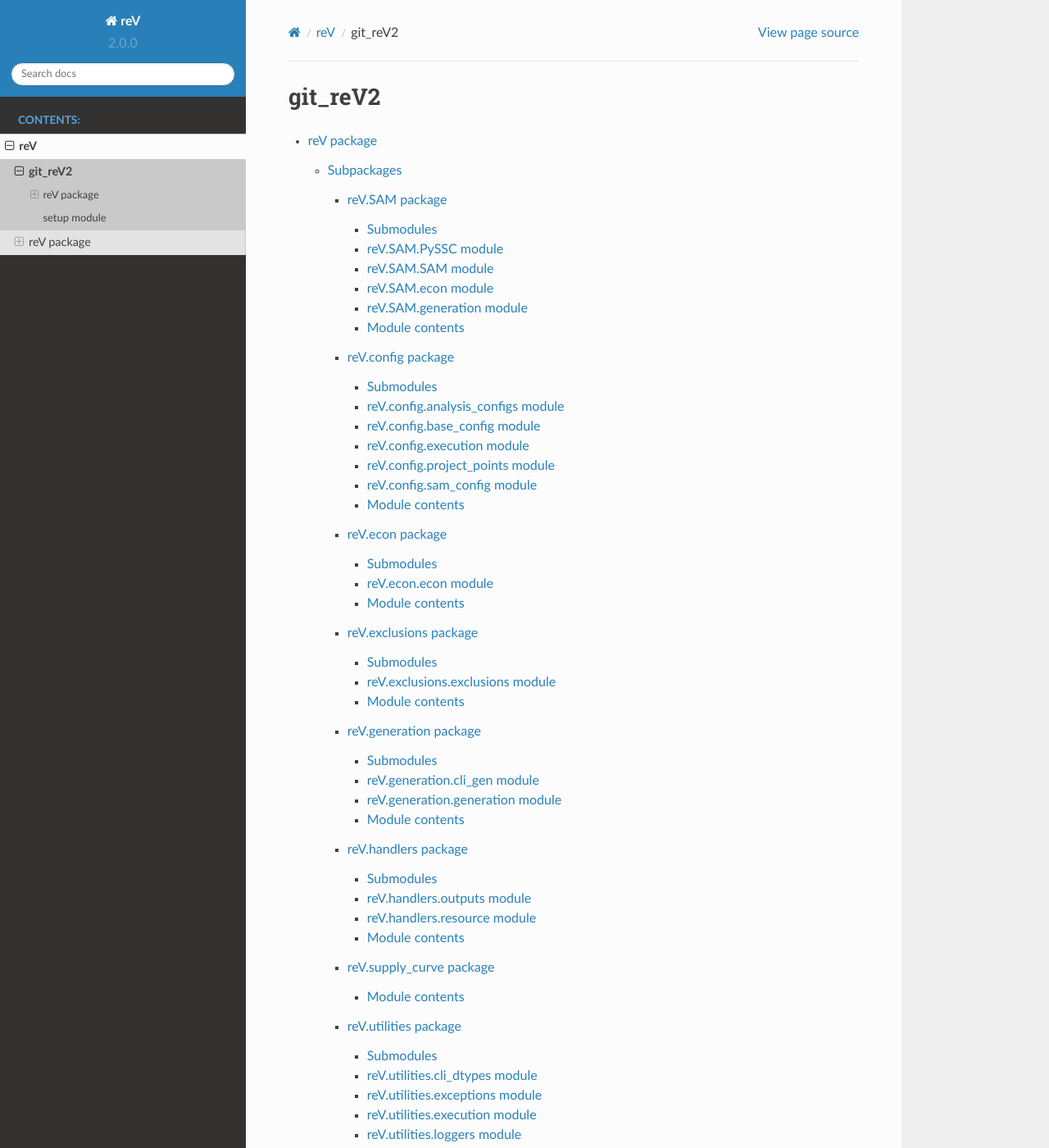
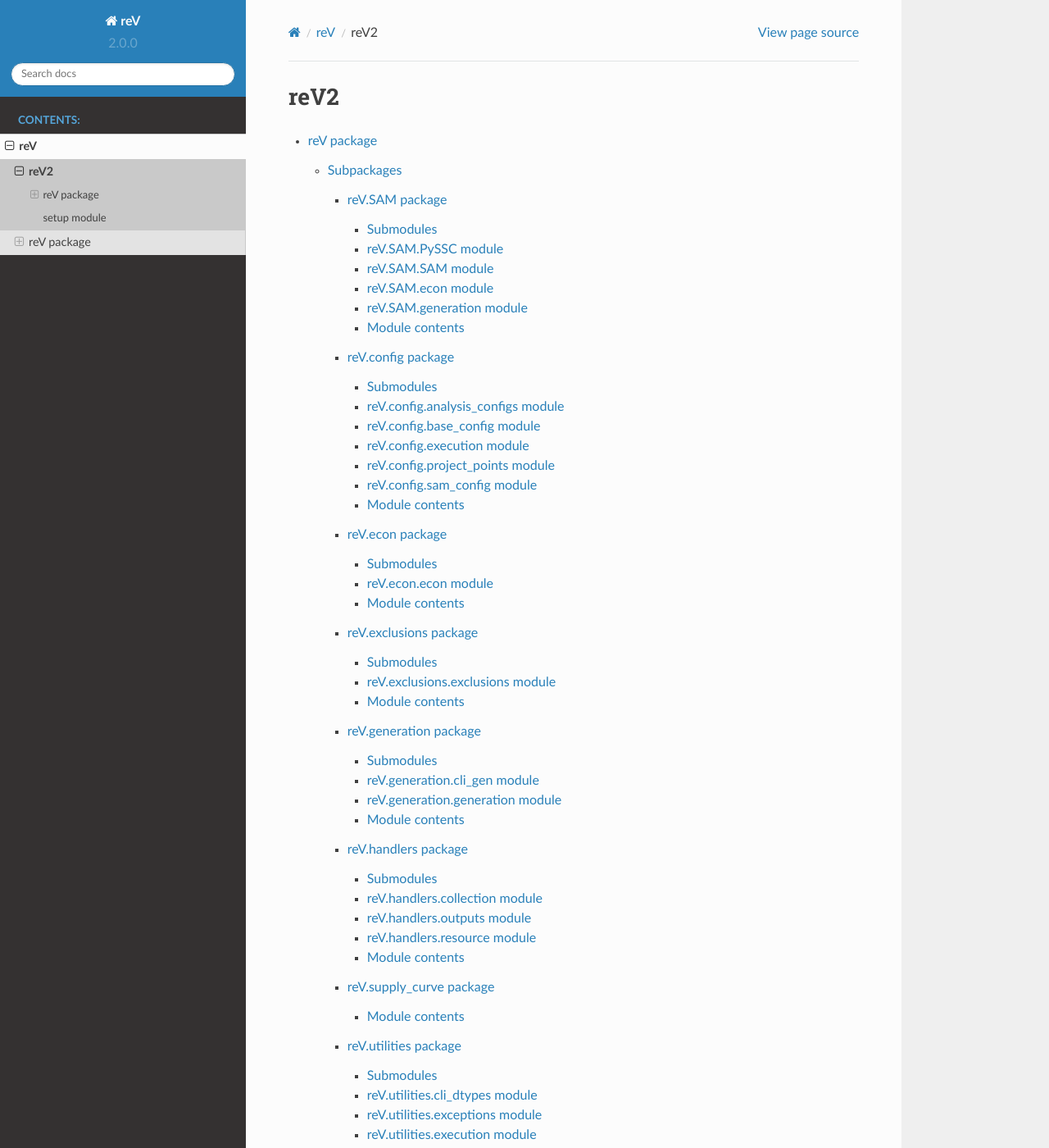
Before and after one commit to NREL/reV, a Sphinx documentation site: the page built from docs/source/reV/modules.rst, in a window 1280 px wide and 1400 px high. Shown: the whole window at 82% size. Built offline with Sphinx 7.4.7 and the Read the Docs theme 2.0.0, drawn with Linux system fonts in a browser that asks for light colours; some of the changed text lies outside the part shown.

Commit message:
docs updated

```diff
--- a/docs/source/reV/modules.rst
+++ b/docs/source/reV/modules.rst
@@ -1,5 +1,5 @@
-git_reV2
-========
+reV2
+====
 
 .. toctree::
    :maxdepth: 4
--- a/docs/source/reV/reV.handlers.rst
+++ b/docs/source/reV/reV.handlers.rst
@@ -3,6 +3,14 @@ reV.handlers package
 
 Submodules
 ----------
+
+reV.handlers.collection module
+------------------------------
+
+.. automodule:: reV.handlers.collection
+    :members:
+    :undoc-members:
+    :show-inheritance:
 
 reV.handlers.outputs module
 ---------------------------
```
Also changed, not shown: docs/source/reV/reV.utilities.rst (+8 -0 lines).
